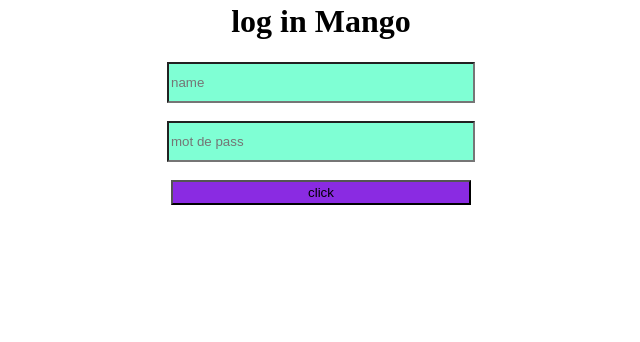
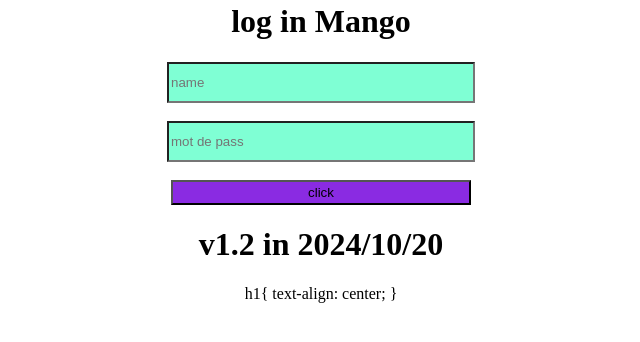
Before and after one commit to 310IRFRGRGRGR/MANGO-V1.0, a plain HTML site: page index.html in a window 1280 px wide. Shown: the part 280-622 px from the top of the page, without its empty margins (319-959 px from the left). Drawn offline with Linux system fonts and the light colour scheme.

Commit message:
Update index.html

```diff
--- a/index.html
+++ b/index.html
@@ -15,6 +15,12 @@
     <input type="text" placeholder="mot de pass" required>
     <br><br>
     <button>click</button>
+        <h1>v1.2 in 2024/10/20</h1>
+        <styles>
+            h1{
+            text-align: center;
+            }
+        </styles>
 
 
 
```
